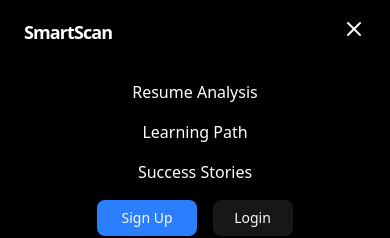
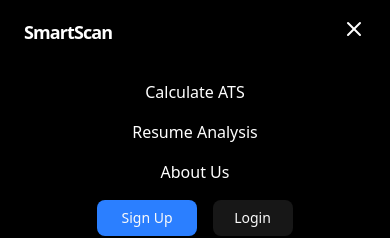
Before and after one commit to JayantRautela/SmartScan, a React (Vite) app in the folder frontend/: page / in a window 390 px wide. Both pictures are taken after a click on the button 354 px from the left and 29 px from the top of the page. Shown: the top 238 px of the page. Built offline with nearby package versions, Linux system fonts and the light colour scheme; no server answers.

Commit message:
fix: update navigation links on smaller screen

```diff
--- a/frontend/src/components/shared/Navbar.tsx
+++ b/frontend/src/components/shared/Navbar.tsx
@@ -132,9 +132,9 @@ const Navbar = () => {
             exit={{ height: 0, opacity: 0 }}
             transition={{ duration: 0.4 }}
           >
-            <Link to="/" onClick={() => setMenuOpen(false)}>Resume Analysis</Link>
-            <Link to="/learning-path" onClick={() => setMenuOpen(false)}>Learning Path</Link>
-            <Link to="/success-stories" onClick={() => setMenuOpen(false)}>Success Stories</Link>
+            <Link to='/calculate-ats' onClick={() => setMenuOpen(false)}>Calculate ATS</Link>
+            <Link to="/analyse-resume" onClick={() => setMenuOpen(false)}>Resume Analysis</Link>
+            <Link to="/about-us" onClick={() => setMenuOpen(false)}>About Us</Link>
 
             {!user ? (
               <div className="space-x-4">
```
